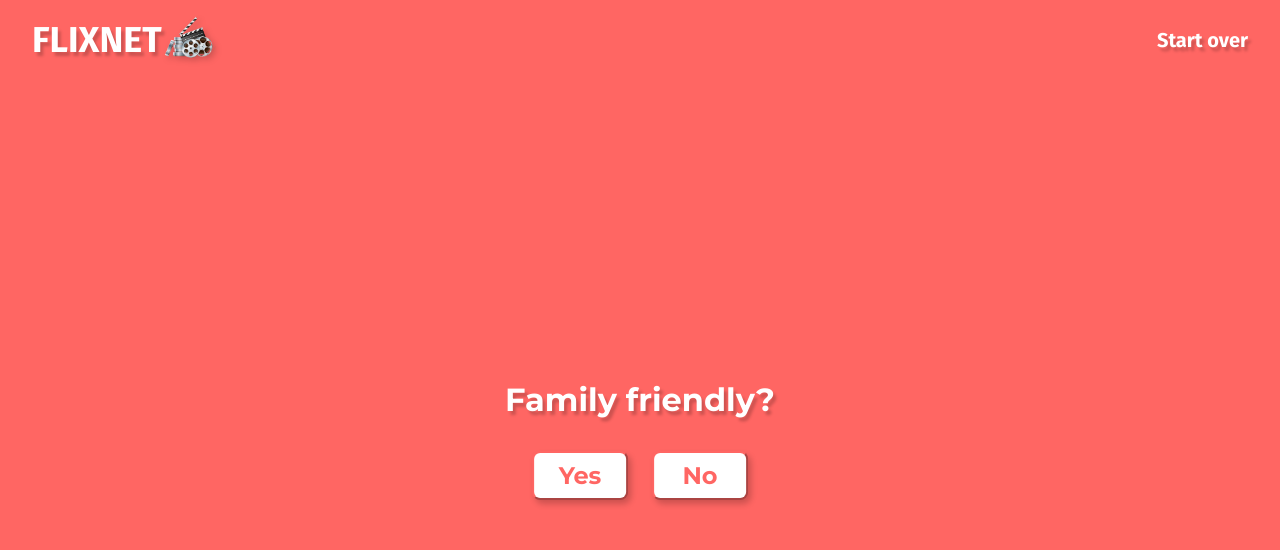
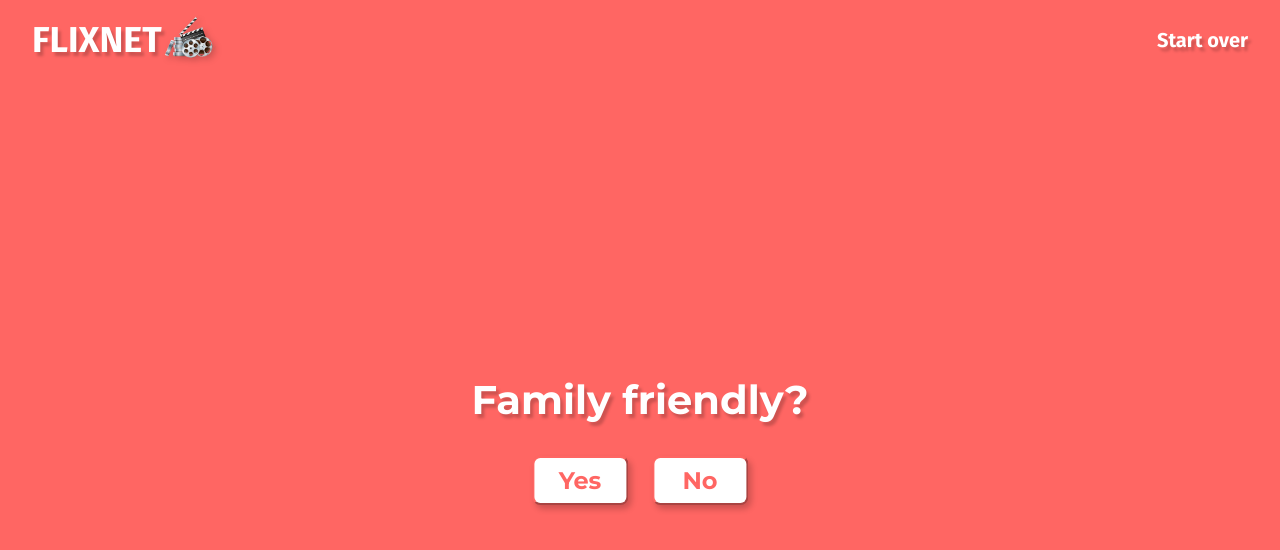
Before and after one commit to jon-slva/flixnet, a React (Create React App) app: page /form in a window 1280 px wide. Shown: the top 550 px of the page. Built offline with nearby package versions, Linux system fonts and the light colour scheme.

Commit message:
Update font sizes and widths for tablet view

```diff
--- a/src/components/FamilyFriendly/FamilyFriendly.scss
+++ b/src/components/FamilyFriendly/FamilyFriendly.scss
@@ -20,6 +20,10 @@
     text-shadow: 3px 4px 3px rgba(0, 0, 0, 0.2);
     text-align: center;
     white-space: nowrap;
+
+    @include tablet {
+      font-size: 2.5rem;
+    }
   }
 
   &__img {}
--- a/src/components/Genre/Genre.scss
+++ b/src/components/Genre/Genre.scss
@@ -13,16 +13,28 @@
   width: 70%;
   display: none;
 
+  @include tablet {
+    width: 60%;
+  }
+
   &__header {
     @include font-montserrat-bold;
     font-size: 2rem;
     margin-bottom: 2rem;
     text-shadow: 3px 4px 3px rgba(0, 0, 0, 0.2);
     text-align: center;
+
+    @include tablet {
+      font-size: 2.75rem;
+    }
   }
 
   &__option {
     text-shadow: 3px 4px 3px rgba(0, 0, 0, 0.2);
     font-size: 3rem;
+
+    @include tablet {
+      font-size: 4rem;
+    }
   }
 }
--- a/src/components/Header/Header.scss
+++ b/src/components/Header/Header.scss
@@ -4,9 +4,12 @@
 .header {
   display: flex;
   justify-content: center;
-  // position: absolute;
   width: 100%;
   z-index: 3;
+
+  @include tablet {
+    // position: absolute;
+  }
 }
 
 .nav {
--- a/src/components/MovieCard/MovieCard.scss
+++ b/src/components/MovieCard/MovieCard.scss
@@ -17,19 +17,30 @@
   &__title {
     text-shadow: 3px 4px 3px rgba(0, 0, 0, 0.2);
     font-size: 1rem;
+
+    @include tablet {
+      font-size: 1.25rem;
+    }
   }
 
   &__year {
     text-shadow: 3px 4px 3px rgba(0, 0, 0, 0.6);
-
     @include font-montserrat-light;
     font-size: 0.875rem;
+
+    @include tablet {
+      font-size: 1rem;
+    }
   }
 
   &__score {
     text-shadow: 3px 4px 3px rgba(0, 0, 0, 0.2);
     @include font-montserrat-reg;
     font-size: 0.75rem;
+
+    @include tablet {
+      font-size: 0.875rem;
+    }
   }
 }
 
--- a/src/components/Time/Time.scss
+++ b/src/components/Time/Time.scss
@@ -11,12 +11,20 @@
   display: none;
   width: 70%;
 
+  @include tablet {
+    width: 60%;
+  }
+
   &__header {
     @include font-montserrat-bold;
     font-size: 2rem;
     margin-bottom: 2rem;
     text-shadow: 3px 4px 3px rgba(0, 0, 0, 0.2);
     text-align: center;
+
+    @include tablet {
+      font-size: 2.75rem;
+    }
   }
 
   &__container {
@@ -34,12 +42,20 @@
     margin: 5px 0;
     box-shadow: 3px 4px 3px rgba(0, 0, 0, 0.2);
     @include font-montserrat-reg;
+
+    @include tablet {
+      font-size: 1.5rem;
+    }
   }
 
   &__hours-label,
   &__minutes-label {
     @include font-montserrat-bold;
     text-shadow: 3px 4px 3px rgba(0, 0, 0, 0.2);
+
+    @include tablet {
+      font-size: 1.5rem;
+    }
   }
 
   &__box {
--- a/src/pages/HomePage/HomePage.scss
+++ b/src/pages/HomePage/HomePage.scss
@@ -24,7 +24,7 @@
     text-align: center;
 
     @include tablet {
-      font-size: 60px;
+      font-size: 3.75rem;
     }
   }
 
--- a/src/pages/ResultsPage/ResultsPage.scss
+++ b/src/pages/ResultsPage/ResultsPage.scss
@@ -10,6 +10,11 @@
     margin-bottom: 1rem;
     text-shadow: 3px 4px 3px rgba(0, 0, 0, 0.2);
     text-align: center;
+
+    @include tablet {
+      font-size: 2.75rem;
+      margin-bottom: 1.5rem;
+    }
   }
 
   &__container {
@@ -20,6 +25,11 @@
     padding: 0 1.5rem;
     // margin-top: 3rem;
     gap: auto;
+
+    @include tablet {
+      padding: 0 2rem;
+      gap: 1.5rem;
+    }
   }
 }
 
```
